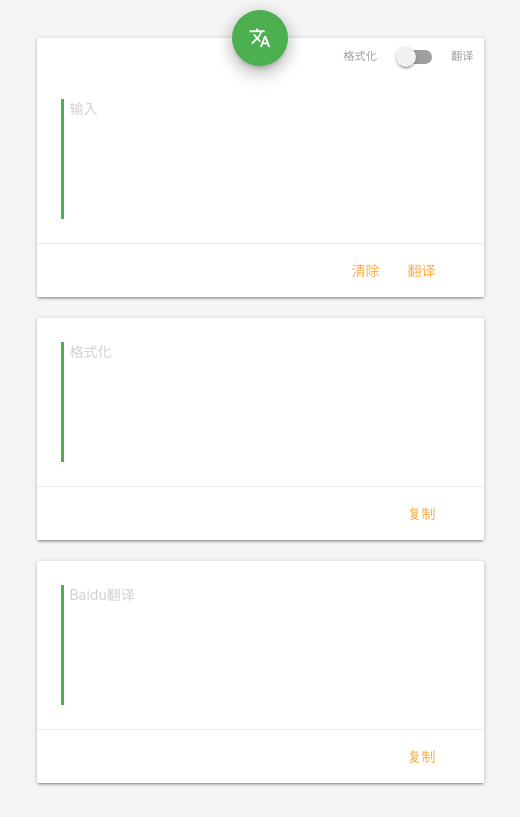
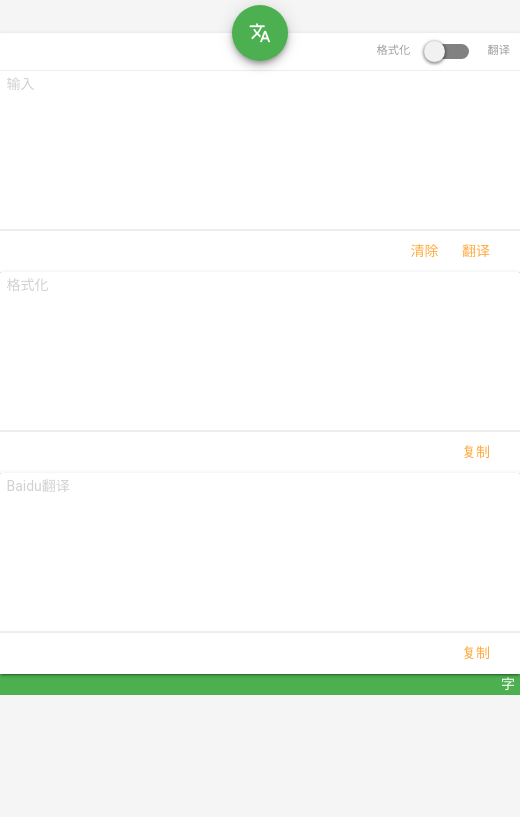
Before and after one commit to newham/formater, an Electron app: page index.html in a window 520 px wide. Drawn offline with nearby package versions, Linux system fonts and the light colour scheme; a web font is replaced by a local one.

Commit message:
update icon

```diff
--- a/index.html
+++ b/index.html
@@ -5,54 +5,66 @@
     <!--Import Google Icon Font-->
     <link href="http://fonts.googleapis.com/icon?family=Material+Icons" rel="stylesheet">
     <!-- Compiled and minified CSS -->
-    <link rel="stylesheet" href="https://cdnjs.cloudflare.com/ajax/libs/materialize/0.97.8/css/materialize.min.css">
+    <link rel="stylesheet" href="asserts/css/materialize.min.css">
     <!--Import jQuery before materialize.js-->
     <script src="asserts/js/jquery.min.js"></script>
     <!-- <script type="text/javascript" src="https://code.jquery.com/jquery-2.1.1.min.js"></script> -->
     <!-- Compiled and minified JavaScript -->
-    <script src="https://cdnjs.cloudflare.com/ajax/libs/materialize/0.97.8/js/materialize.min.js"></script>
+    <script src="asserts/js/materialize.min.js"></script>
     <!-- md5 -->
     <script src="asserts/js/md5.js"></script>
     <style type="text/css">
         body {
             margin: 0;
+            padding-top: 5px;
+            overflow-y: hidden;
         }
 
         textarea {
             overflow-y: scroll !important;
             border-top: 0;
-            border-left: 3px solid #4caf50;
+            border-left: 0;
             border-right: 0;
-            border-bottom: 0;
+            border-bottom: 1px solid #eee;
             resize: none;
-            height: 120px;
+            height: 159px;
             outline: none;
+            padding: 3px;
         }
 
         textarea:focus {
-            border-left: 3px solid #ffa000;
+            border-bottom: 1px solid #4caf50;
+        }
+
+        .card .card-content {
+            padding: 0px;
+        }
+
+        .card .card-action {
+            padding: 10px !important;
+        }
+
+        .card {
+            margin: 0px;
+        }
+
+        .row .col {
+            padding: 0px;
         }
     </style>
 </head>
 
-<body style="padding-top: 10px;" class="grey lighten-4">
-    <div class="container">
-        <div class="row">
+<body class="grey lighten-4">
+    <!-- <div class="container"> -->
+    <div class="row" style="margin-bottom: 0;">
         <div class="col s12 center-align">
-                <a onclick="format()" class="btn-floating btn-large waves-effect waves-light green z-depth-3"><i
-                        class="material-icons">translate</i></a>
-                <!-- <div class="switch">
-                        <label>
-                            关
-                            <input type="checkbox">
-                            <span class="lever"></span>
-                            开
-                        </label>
-                    </div> -->
+            <a onclick="format()" class="btn-floating btn-large waves-effect waves-light green z-depth-3">
+                <i class="material-icons">translate</i>
+            </a>
         </div>
-            <div class="col s12" style="margin-top: -35px;">
+        <div class="col s12" style="margin-top: -28px;">
             <div class="card ">
-                    <div class="right-align" style="padding: 10px;">
+                <div class="right-align" style="padding: 10px;border-bottom: 1px solid #eeeeee;">
                     <div class="switch">
                         <label>
                             格式化
@@ -63,9 +75,7 @@
                     </div>
                 </div>
                 <div class="card-content">
-
                     <textarea placeholder=" 输入" id="inputstr"></textarea>
-
                 </div>
                 <div class="card-action right-align">
                     <a href="#" onclick="clean()">清除</a>
@@ -76,9 +86,7 @@
         <div class="col s12">
             <div class="card ">
                 <div class="card-content">
-
                     <textarea placeholder=" 格式化" id="outputstr"></textarea>
-
                 </div>
                 <div class="card-action right-align">
                     <a href="#" onclick="copyText('outputstr')">复制</a>
@@ -97,8 +105,10 @@
                 </div>
             </div>
         </div>
+        <div class="col s12 right-align green" style="padding-right: 5px;color: white;"><span id="words_count"></span>字
         </div>
     </div>
+    <!-- </div> -->
 
     <script>
         var from = 'en';
@@ -106,11 +116,8 @@
         var tip = "正在翻译..."
         function clean() {
             $("#inputstr").val("");
-            $('#inputstr').trigger('autoresize');
             $("#outputstr").val("");
-            $('#outputstr').trigger('autoresize');
             $("#translate").val("");
-            $('#translate').trigger('autoresize');
         }
 
         function paste() {
@@ -176,7 +183,6 @@
             //都要转半角
             StrInput = ToCDB(StrInput);
             $("#outputstr").val(StrInput);
-            $('#outputstr').trigger('autoresize');
         }
 
         // 替换回车
@@ -220,7 +226,6 @@
             }
             setLan();
             $("#translate").val(tip);
-            $('#translate').trigger('autoresize');
             // 判断复制的对象
             copy = false;
             if (getCopyType() == 'trans') {
@@ -255,18 +260,17 @@
                 success: function (data) {
                     if (data == null || data.trans_result == null) {
                         $("#translate").val('空');
-                        $("#translate").trigger('autoresize');
                         return;
                     }
                     $("#translate").val(data.trans_result[0].dst);
-                    $("#translate").trigger('autoresize');
                     if (copy) {
                         copyText('translate');
                     }
+                    //统计字数
+                    $("#words_count").text($("#inputstr").val().length + '/' + $("#outputstr").val().length + '/' + $("#translate").val().length)
                 },
                 error: function (data) {
                     $("#translate").val(data);
-                    $("#translate").trigger('autoresize');
                     console.log(data);
                 }
             });
--- a/main.js
+++ b/main.js
@@ -36,7 +36,7 @@ function openMain() {
         //设置窗口大小等参数
         mainWindow = new BrowserWindow({
             width: 520,
-            height: 840,
+            height: 716,
             resizable: false,
             title: '格式化&翻译',
         })
--- a/package.json
+++ b/package.json
@@ -13,6 +13,9 @@
   "build": {
     "productName": "formater",
     "appId": "cn.liuhan.formater",
+    "electronDownload": {
+      "mirror": "https://npm.taobao.org/mirrors/electron/"
+    },
     "directories": {
       "output": "out"
     },
@@ -26,7 +29,7 @@
   "author": "liuhan",
   "license": "ISC",
   "devDependencies": {
-    "electron": "^8.0.2",
+    "electron": "^4.0.0",
     "electron-builder": "^21.2.0"
   }
 }
```
Also changed, not shown: asserts/css/materialize.min.css (added), asserts/js/materialize.min.js (added), icon.ico, 2 other files. Lines whose indentation alone changed are shown as unchanged.
